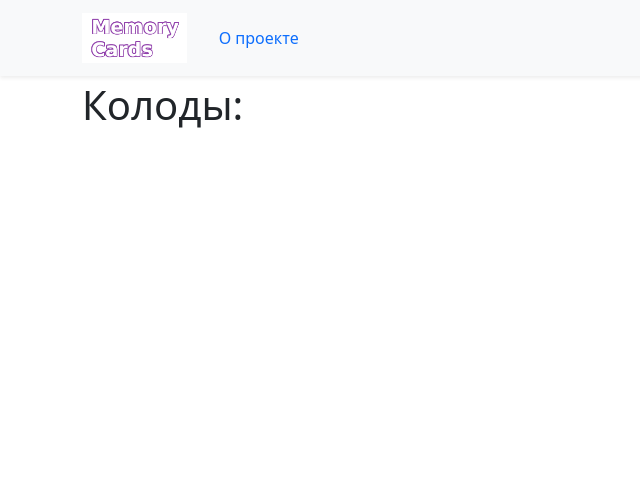
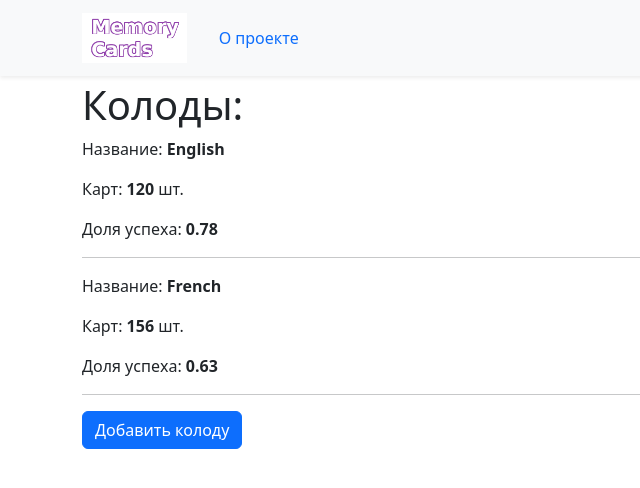
Before and after one commit to Benkendorf/langmemo, a Django app: page / in a window 1280 px wide. Shown: the top 488 px of the page, without its empty margins (0-640 px from the left). Run offline with Django 5.2, Linux system fonts and the light colour scheme.

Commit message:
Add basic deck list to index.html

```diff
--- a/homepage/views.py
+++ b/homepage/views.py
@@ -1,6 +1,18 @@
 from django.shortcuts import render
 
 
+placeholder_decks = [
+    {'name': 'English',
+     'cards_qty': 120,
+     'winrate': 0.78},
+
+    {'name': 'French',
+     'cards_qty': 156,
+     'winrate': 0.63},
+]
+
 def index(request):
-    template_name = 'homepage/index.html'
-    return render(request, template_name)
+    return render(
+        request,
+        template_name='homepage/index.html',
+        context={'decks': placeholder_decks})
--- a/templates/homepage/index.html
+++ b/templates/homepage/index.html
@@ -7,6 +7,25 @@
 <hr>
 <article>
   <h1>Колоды:</h1>
+  {% for deck in decks %}
+  <div>
+    <p>
+      Название:
+      <b>{{ deck.name }}</b>
+    </p>
+    <p>
+      Карт:
+      <b>{{ deck.cards_qty }}</b>
+      шт.
+    </p>
+    <p>
+      Доля успеха:
+      <b>{{ deck.winrate }}</b>
+    </p>
+  </div>
+  <hr>
+  {% endfor %}
+  <button type="button" class="btn btn-primary">Добавить колоду</button>
 </article>
 
 {% endblock %}
```
